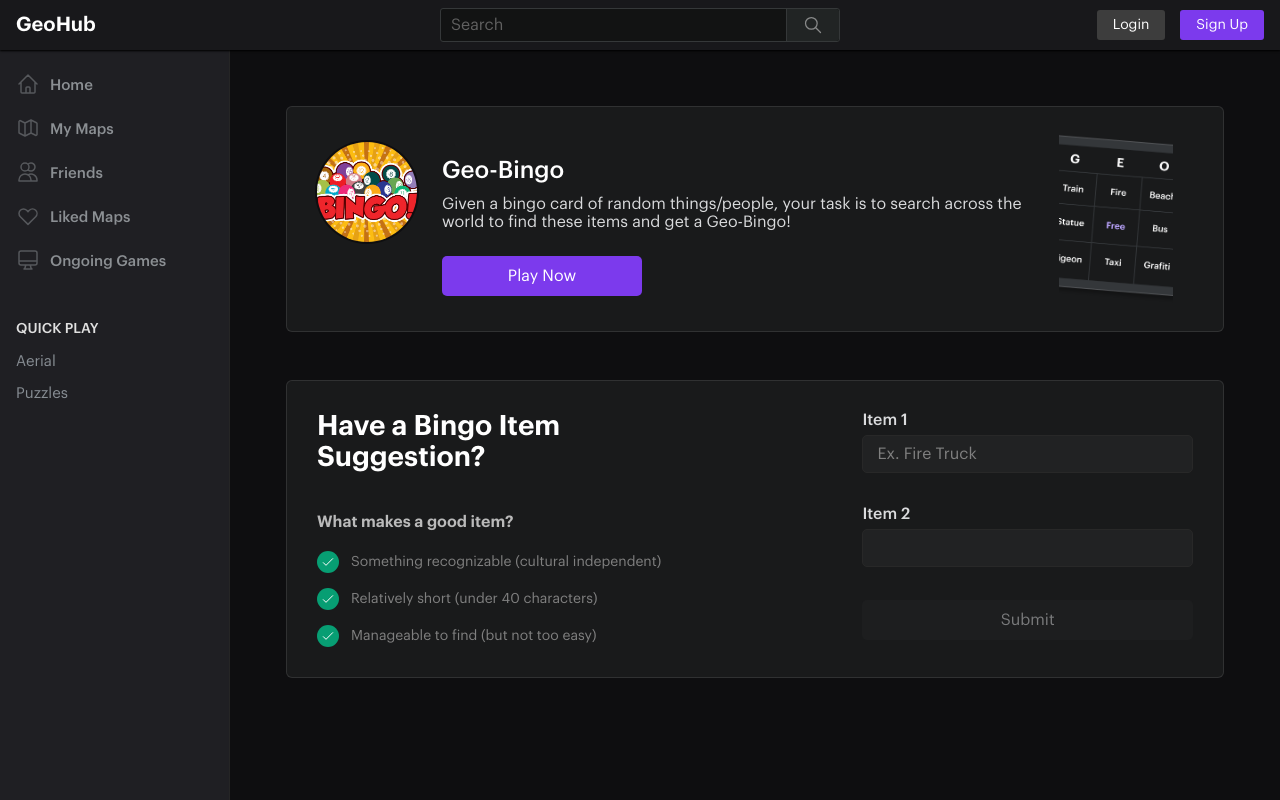
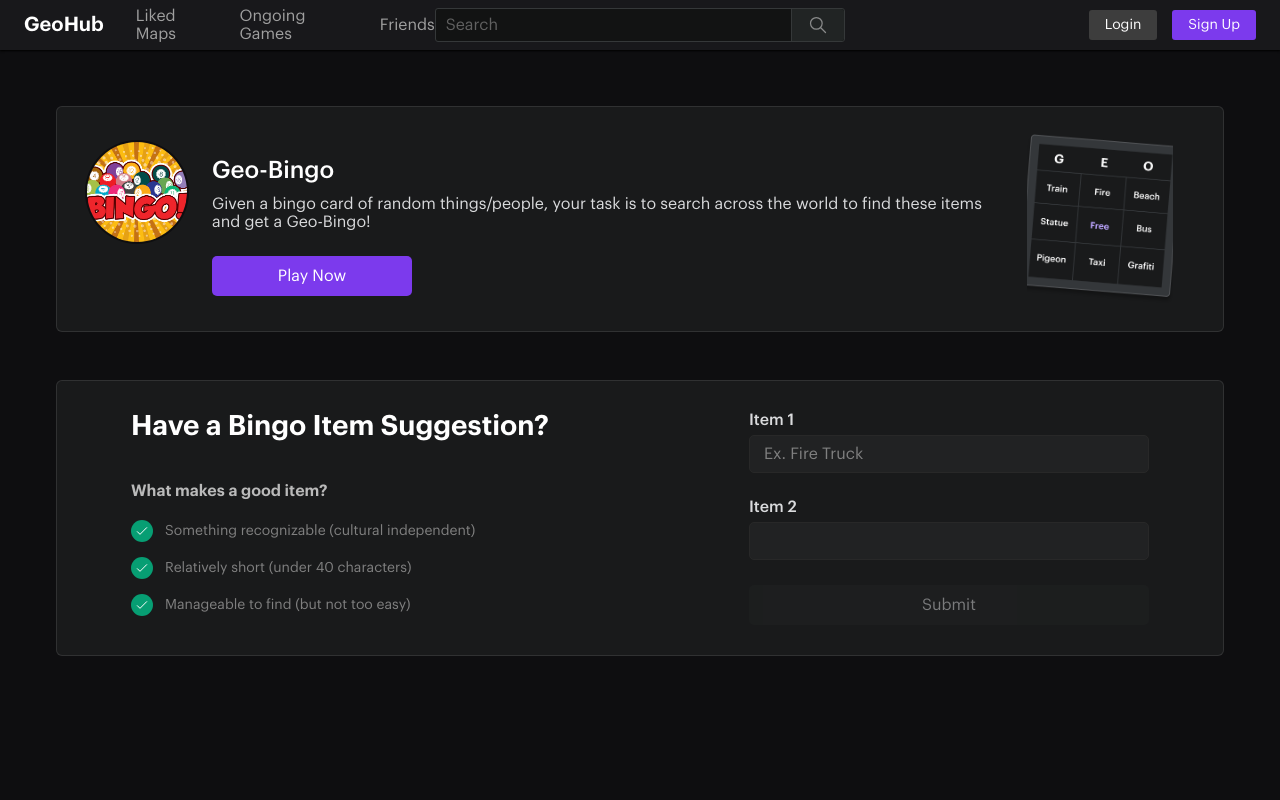
Before and after one commit to benlikescode/geohub, a Next.js app: page /bingo in a window 1280 px wide. Built offline with nearby package versions, Linux system fonts and the light colour scheme.

Commit message:
Playing around with no sidebar

```diff
--- a/components/Layout/Layout/Layout.Styled.tsx
+++ b/components/Layout/Layout/Layout.Styled.tsx
@@ -1,16 +1,14 @@
 import styled from 'styled-components'
 
 type StyledProps = {
-  isHome?: boolean;
-  maxWidth?: string;
+  isHome?: boolean
+  maxWidth?: string
 }
 
 const StyledLayout = styled.div<StyledProps>`
   min-height: 100vh;
 
   .appBody {
-    display: grid;
-    grid-template-columns: 230px auto;
     min-height: calc(100vh - 50px);
     //height: 100%;
 
@@ -39,7 +37,7 @@ const StyledLayout = styled.div<StyledProps>`
   }
 
   .mainContent {
-    max-width: ${({ theme, maxWidth }) => maxWidth ? maxWidth : theme.breakpoint.l};
+    max-width: ${({ theme, maxWidth }) => (maxWidth ? maxWidth : theme.breakpoint.l)};
     width: 100%;
     padding: 3.5rem;
     display: grid;
@@ -61,7 +59,8 @@ const StyledLayout = styled.div<StyledProps>`
   }
 
   .heroBanner {
-    background-image: linear-gradient(180deg, rgba(19, 19, 20, 0) 0%, #131314 100%), url('/images/backgrounds/hero1.jpeg');
+    background-image: linear-gradient(180deg, rgba(19, 19, 20, 0) 0%, #131314 100%),
+      url('/images/backgrounds/hero1.jpeg');
     background-position: center;
     background-repeat: no-repeat;
     background-size: cover;
--- a/components/Layout/Layout/Layout.tsx
+++ b/components/Layout/Layout/Layout.tsx
@@ -16,10 +16,6 @@ const Layout: FC<Props> = ({ isHome, maxWidth, children }) => {
       <Navbar />
 
       <div className="appBody">
-        <div className="sidebarWrapper">
-          <Sidebar />
-        </div>
-
         <main>
           {isHome && (
             <div className="heroBannerWrapper">
--- a/components/Layout/Navbar/Navbar.Styled.tsx
+++ b/components/Layout/Navbar/Navbar.Styled.tsx
@@ -4,22 +4,13 @@ const StyledNavbar = styled.div`
   display: flex;
   align-items: center;
   justify-content: space-between;
-  padding: 0 1rem;
+  padding: 0 1.5rem;
   height: 50px;
   position: sticky;
   top: 0;
   z-index: 20;
   background-color: #18181b;
   box-shadow: 0 1px 2px rgba(0, 0, 0, 0.9), 0 0px 2px rgba(0, 0, 0, 0.9);
-
-  .appTitle {
-    font-size: 1.25rem;
-    font-weight: 600;
-
-    @media (max-width: 800px) {
-      font-size: 1rem;
-    }
-  }
 
   .leftContainer {
     display: flex;
@@ -31,6 +22,28 @@ const StyledNavbar = styled.div`
 
     @media (max-width: 500px) {
       flex-shrink: 3;
+    }
+
+    .appTitle {
+      font-size: 1.25rem;
+      font-weight: 600;
+
+      @media (max-width: 800px) {
+        font-size: 1rem;
+      }
+    }
+
+    .navLinks {
+      display: flex;
+      align-items: center;
+      gap: 1.5rem;
+      margin-left: 2rem;
+
+      .navLink {
+        font-size: 1rem;
+        color: #a0a0a0;
+        font-weight: 400;
+      }
     }
   }
 
@@ -74,7 +87,7 @@ const StyledNavbar = styled.div`
   }
 
   .username {
-    color: #BEC3C9;
+    color: #bec3c9;
     font-size: 18px;
 
     @media (max-width: 800px) {
--- a/components/Layout/Navbar/Navbar.tsx
+++ b/components/Layout/Navbar/Navbar.tsx
@@ -32,6 +32,25 @@ const Navbar: FC = () => {
                 <h2 className="appTitle">GeoHub</h2>
               </a>
             </Link>
+
+            <div className="navLinks">
+              <Link href="/liked">
+                <a>
+                  <h2 className="navLink">Liked Maps</h2>
+                </a>
+              </Link>
+
+              <Link href="/ongoing">
+                <a>
+                  <h2 className="navLink">Ongoing Games</h2>
+                </a>
+              </Link>
+              <Link href="/friends">
+                <a>
+                  <h2 className="navLink">Friends</h2>
+                </a>
+              </Link>
+            </div>
           </div>
 
           <div className="middleContainer">
--- a/components/System/Searchbar/Searchbar.Styled.tsx
+++ b/components/System/Searchbar/Searchbar.Styled.tsx
@@ -6,7 +6,7 @@ type StyledProps = {
 }
 
 const StyledSearchbar = styled.div<StyledProps>`
-  max-width: 400px;
+  max-width: 500px;
   width: 100%;
   position: relative;
 
@@ -15,7 +15,7 @@ const StyledSearchbar = styled.div<StyledProps>`
     align-items: center;
     gap: 10px;
     width: 100%;
-    height: ${({ isSmall }) => isSmall ? 30 : 34}px;
+    height: ${({ isSmall }) => (isSmall ? 30 : 34)}px;
     border-radius: 3px;
     background: #121313;
     color: rgba(206, 206, 206, 0.6);
```
Also changed, not shown: pages/ongoing/index.tsx (+7 -4 lines).
